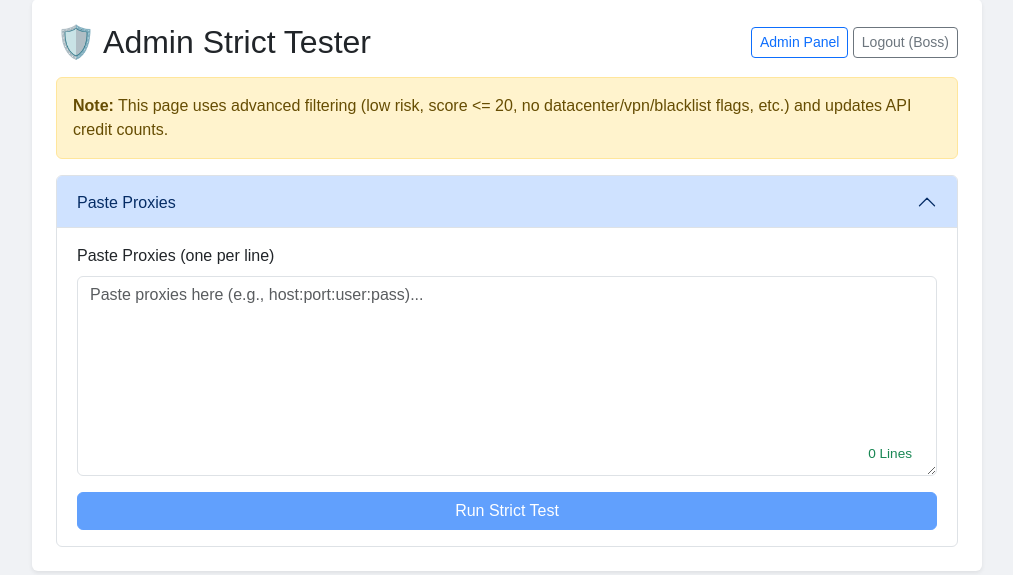
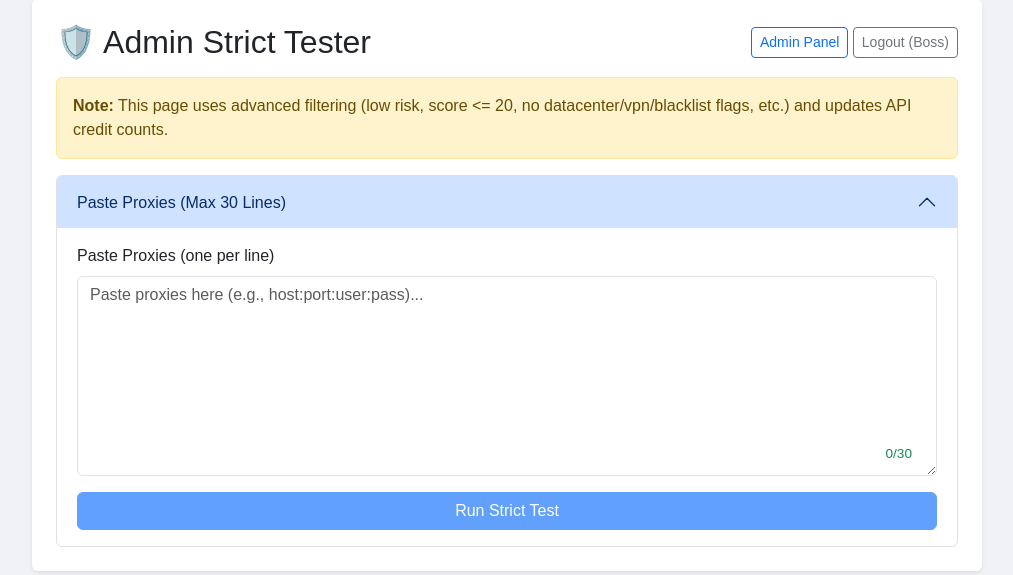
Before and after one commit to elishakip1/Vproxy-console, a Flask app: page /admin/test in a window 1280 px wide. Shown: the part 51-626 px from the top of the page, without its empty margins (133-1146 px from the left). Run offline with Flask 3, Linux system fonts and the light colour scheme; a user stored in the database is signed in.

Commit message:
Enhance proxy input with max line limit and counter
Updated proxy input form to include maximum line count and adjusted counter logic.

```diff
--- a/templates/admin_test.html
+++ b/templates/admin_test.html
@@ -61,7 +61,7 @@
                      <button class="accordion-button {% if results is defined and results %}collapsed{% endif %}" type="button"
                             data-bs-toggle="collapse" data-bs-target="#proxyForm"
                             aria-expanded="{{ 'false' if results is defined and results else 'true' }}" aria-controls="proxyForm">
-                        Paste Proxies
+                        Paste Proxies (Max {{ max_paste }} Lines)
                     </button>
                 </h2>
                 <div id="proxyForm" class="accordion-collapse collapse {% if results is not defined or not results %}show{% endif %}"
@@ -76,7 +76,7 @@
                                     <textarea id="proxytext" class="form-control textarea-box"
                                               placeholder="Paste proxies here (e.g., host:port:user:pass)..."
                                               oninput="updateProxyCounter(this)"></textarea>
-                                    <div class="proxy-counter" id="proxyCounter">0 Lines</div>
+                                    <div class="proxy-counter" id="proxyCounter">0/{{ max_paste }}</div>
                                 </div>
                             </div>
                             <button type="submit" id="submitBtn" class="btn btn-primary w-100">Run Strict Test</button>
@@ -142,7 +142,8 @@
 
     <script>
         let trackedProxiesThisSession = new Set();
-        // const MAX_LINES = {{ max_paste }}; // <-- REMOVED
+        // --- MODIFICATION: Re-added MAX_LINES ---
+        const MAX_LINES = {{ max_paste }};
 
         /**
          * Updates counter, validates input length, sets visual feedback,
@@ -167,21 +168,40 @@
             const counter = document.getElementById('proxyCounter');
             const submitBtn = document.getElementById('submitBtn');
 
+            // --- MODIFICATION: Re-added limit logic ---
+            const isTextAreaTooLong = rawLineCount > MAX_LINES;
             const isTextAreaEmpty = rawLineCount === 0;
 
-            // --- MODIFIED: Simplified counter logic ---
-            counter.textContent = `${rawLineCount} Lines`;
-            counter.className = 'proxy-counter counter-ok';
-            textarea.classList.remove('is-invalid');
-            hiddenTextarea.value = text;
-            // --- END MODIFIED ---
+            // Update counter text
+            counter.textContent = `${rawLineCount}/${MAX_LINES}`;
 
-            // Disable only if empty
-            if (isTextAreaEmpty) {
+            // Update counter style, set hidden value, and apply/remove invalid class
+            if (isTextAreaTooLong) {
+                counter.className = 'proxy-counter counter-error';
+                textarea.classList.add('is-invalid'); // Add red border
+                // Set hidden value to truncated text
+                hiddenTextarea.value = lines.slice(0, MAX_LINES).join('\n');
+            } else {
+                if (rawLineCount === MAX_LINES) {
+                    counter.className = 'proxy-counter counter-warning';
+                } else {
+                    counter.className = 'proxy-counter counter-ok';
+                }
+                textarea.classList.remove('is-invalid'); // Remove red border
+                // Set hidden value to full (valid) text
+                hiddenTextarea.value = text;
+            }
+
+            // --- Submit Button Logic ---
+            // Disable if:
+            // 1. Text area is too long
+            // 2. Text area is empty
+            if (isTextAreaTooLong || isTextAreaEmpty) {
                 submitBtn.disabled = true;
             } else {
                 submitBtn.disabled = false;
             }
+            // --- END MODIFICATION ---
         }
 
 
@@ -351,6 +371,7 @@
         // --- END NEW/MODIFIED FUNCTIONS ---
 
         document.addEventListener('DOMContentLoaded', () => {
+             // --- MODIFICATION: Call counter update ---
              updateProxyCounter(document.getElementById('proxytext'));
 
              // --- NEW: Start the queue worker ---
```
